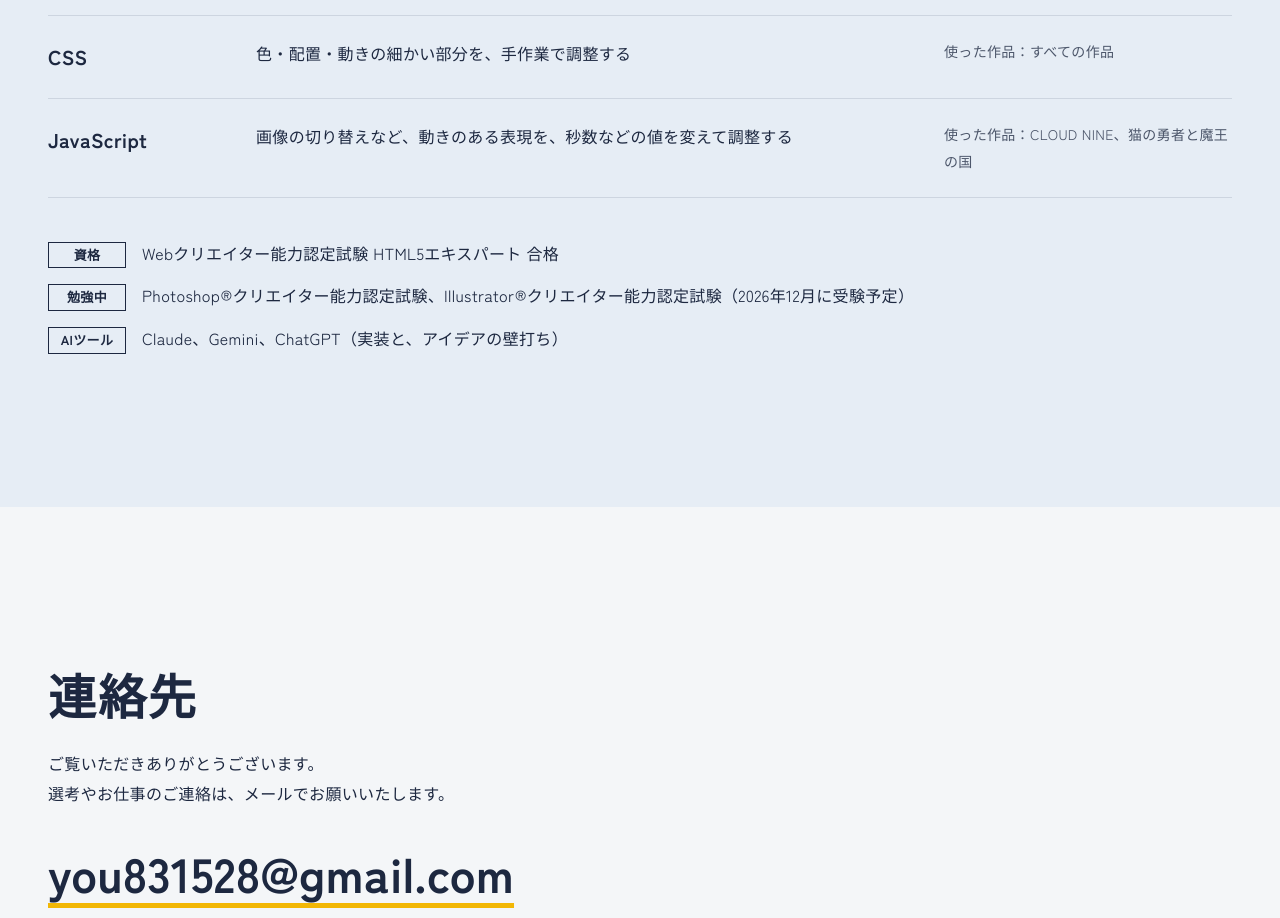
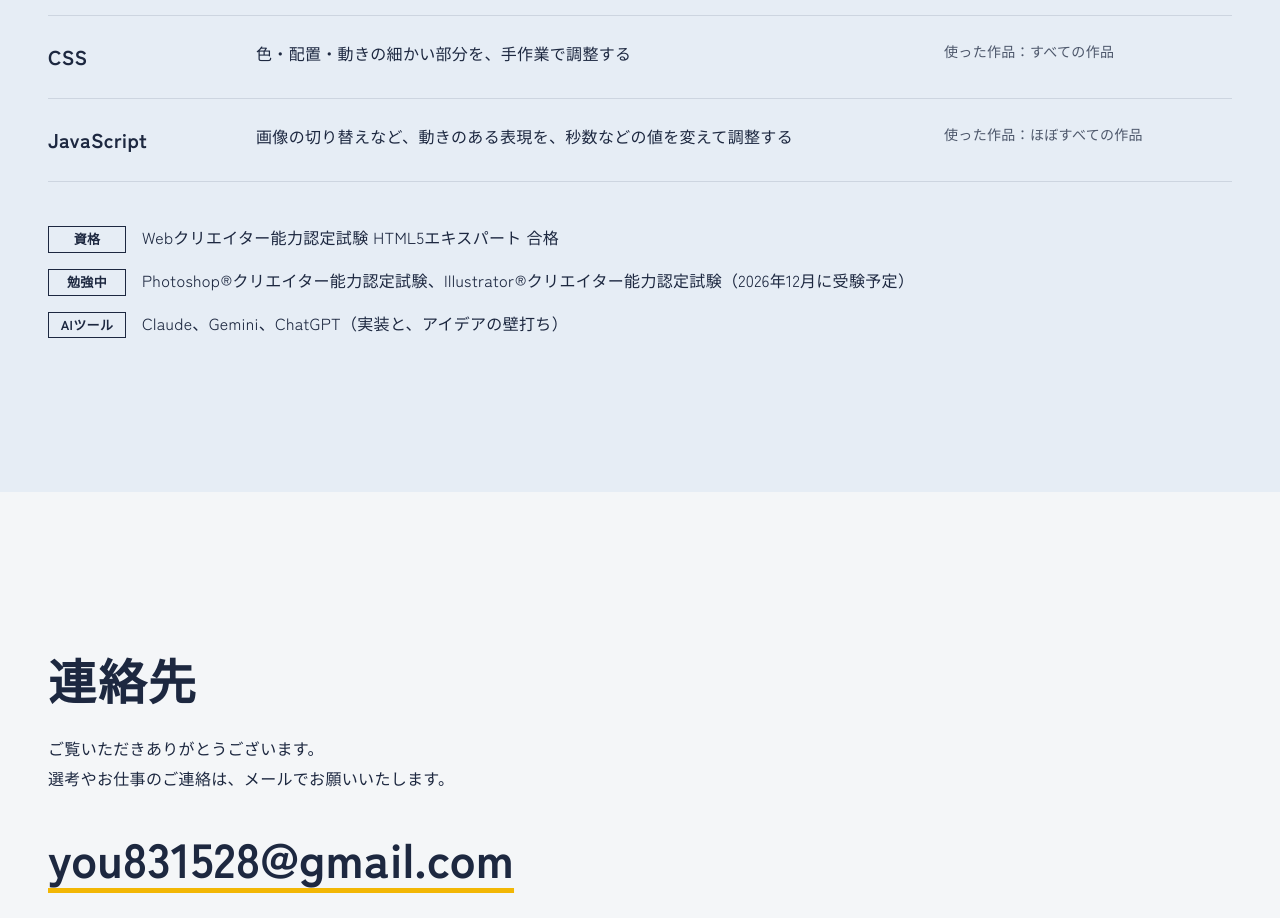
Before and after one commit to yutosuzuki-design/yutosuzuki-design.github.io, a plain HTML site: page index.html in a window 1280 px wide. Shown: the part 7340-8258 px from the top of the page. Drawn offline with Linux system fonts and the light colour scheme.

Commit message:
Add files via upload

```diff
--- a/index.html
+++ b/index.html
@@ -287,7 +287,7 @@
         <div class="skill">
           <dt class="skill__name">JavaScript</dt>
           <dd class="skill__can">画像の切り替えなど、動きのある表現を、秒数などの値を変えて調整する</dd>
-          <dd class="skill__used">CLOUD NINE、猫の勇者と魔王の国</dd>
+          <dd class="skill__used">ほぼすべての作品</dd>
         </div>
       </dl>
       <div class="skills__extra">
```
